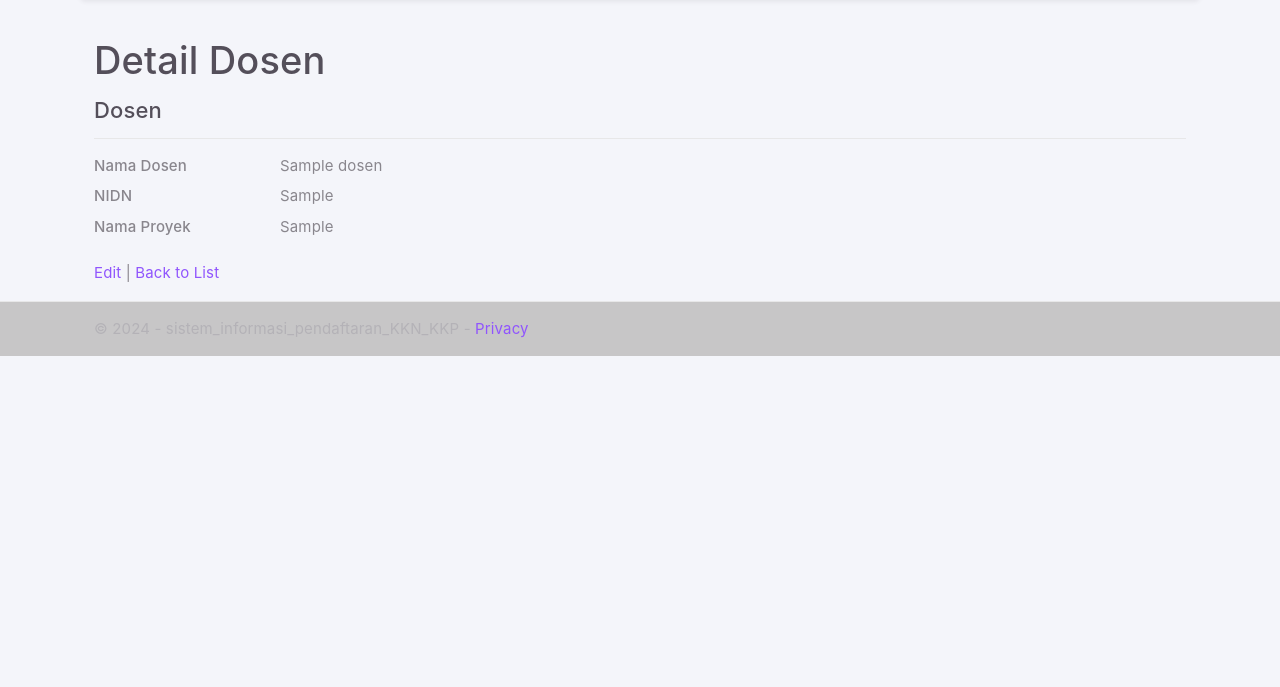
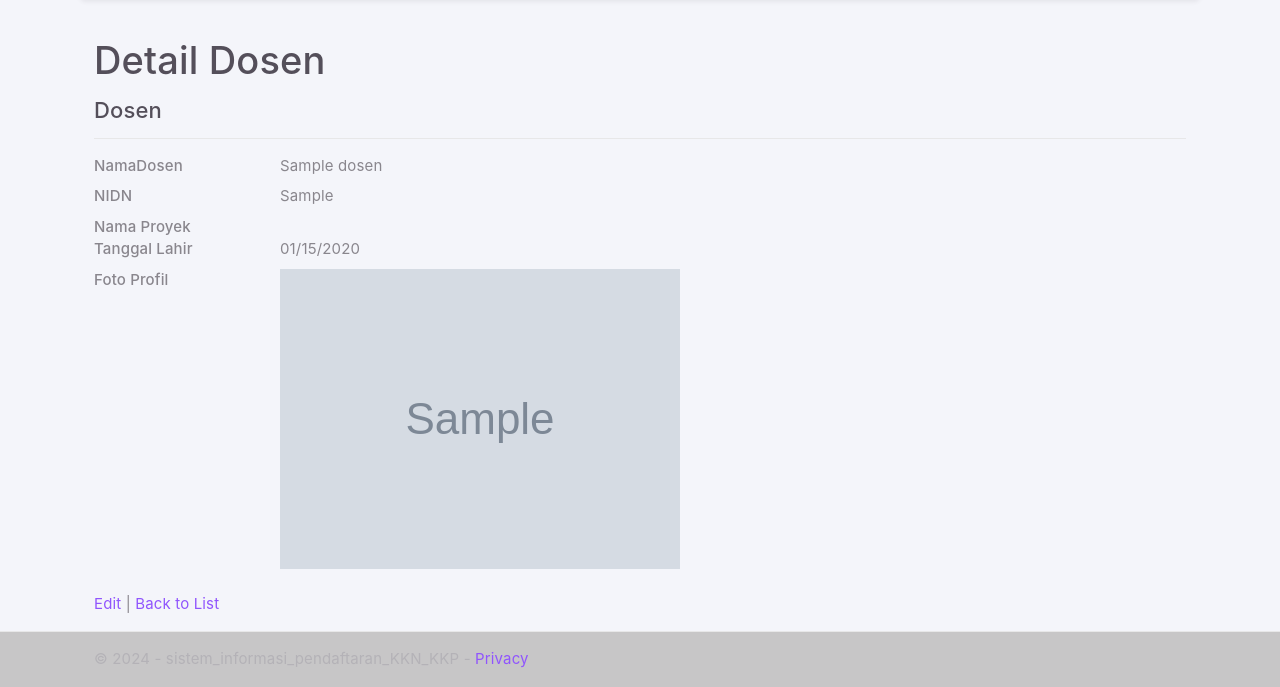
Before and after one commit to Rizz404/PROJECT_2, an ASP.NET Core app: page /Admin/Dosen/Details/1 in a window 1280 px wide. Shown: the part 123-810 px from the top of the page. Before the commit the page ends 479 px from the top, so only its background shows below. Run offline with ASP.NET Core 8, Linux system fonts and the light colour scheme; a user stored in the database is signed in; tables that the repository leaves empty hold one stand-in row (values such as "Sample post"); grey boxes marked "Sample" are stand-in pictures; some libraries are stand-ins or nearby versions.

Commit message:
fix bug dosen

```diff
--- a/SIPKK/Areas/Admin/Controllers/DosenController.cs
+++ b/SIPKK/Areas/Admin/Controllers/DosenController.cs
@@ -130,89 +130,6 @@ namespace SIPKK.Areas.Admin.Controllers
             return View(dosenVM);
         }
 
-        // GET: Dosens/Upsert
-        public async Task<IActionResult> Upsert(string? id)
-        {
-            DosenVM dosenVM = new()
-            {
-                ProyekList = (await _unitOfWork.Proyek.GetAllAsync()).Select(p => new SelectListItem
-                {
-                    Text = p.NamaProyek,
-                    Value = p.Id
-                }).ToList(),
-                Dosen = new Dosen()
-            };
-
-            if(!string.IsNullOrEmpty(dosenVM.Dosen.NamaDosen))
-            {
-                dosenVM.Dosen = await _unitOfWork.Dosen.GetAsync(d => d.Id == id, d => d.Proyek);
-                if(dosenVM == null)
-                {
-                    return NotFound();
-                }
-            }
-            return View(dosenVM);
-        }
-
-        // POST: Dosens/Upsert
-        [HttpPost]
-        [ValidateAntiForgeryToken]
-        public async Task<IActionResult> Upsert(DosenVM dosenVM)
-        {
-            string[] namaDosenArr = dosenVM.Dosen.NamaDosen.Split(" ");
-
-            // Buat username, email, dan password
-            string username = namaDosenArr.Length > 1 ? namaDosenArr[0] : dosenVM.Dosen.NamaDosen + new Cuid2().ToString();
-            string email = $"{dosenVM.Dosen.NIDN}@global.ac.id";
-            string password = "123456789"; // nanti ganti ke tanggal lahir aja
-
-            if(ModelState.IsValid)
-            {
-                if(string.IsNullOrEmpty(dosenVM.Dosen.Id) || string.IsNullOrEmpty(dosenVM.Dosen.NamaDosen))
-                {
-                    // sebenarnya bisa type explisit tapi gini lebih mudah dibaca
-                    var user = new ApplicationUser { UserName = username, Email = email };
-                    var createNewUser = await _userManager.CreateAsync(user, password);
-
-                    if(createNewUser.Succeeded)
-                    {
-                        var addRoleToUser = await _userManager.AddToRoleAsync(user, SD.Role_Dosen);
-
-                        if(addRoleToUser.Succeeded)
-                        {
-                            Dosen dosen = new()
-                            {
-                                IdUser = user.Id,
-                                NIDN = dosenVM.Dosen.NIDN,
-                                NamaDosen = dosenVM.Dosen.NamaDosen,
-                                IdProyek = dosenVM.Dosen.IdProyek,
-                                TanggalLahir = dosenVM.Dosen.TanggalLahir,
-                                FotoProfil = dosenVM.Dosen.FotoProfil,
-                            };
-                            await _unitOfWork.Dosen.CreateAsync(dosen);
-                            TempData["Success"] = "Dosen created successfully";
-                        }
-                        foreach(var error in addRoleToUser.Errors)
-                        {
-                            ModelState.AddModelError(string.Empty, error.Description);
-                        }
-                    }
-                    foreach(var error in createNewUser.Errors)
-                    {
-                        ModelState.AddModelError(string.Empty, error.Description);
-                    }
-                }
-                else
-                {
-                    await _unitOfWork.Dosen.UpdateAsync(dosenVM.Dosen);
-                    TempData["Success"] = "Dosen Updated successfully";
-                }
-                await _unitOfWork.SaveAsync();
-                return RedirectToAction(nameof(Index));
-            }
-            return View(dosenVM);
-        }
-
         // GET: Dosens/Edit/5
         public async Task<IActionResult> Edit(string id)
         {
@@ -247,17 +164,21 @@ namespace SIPKK.Areas.Admin.Controllers
         {
             if(ModelState.IsValid)
             {
-                await _unitOfWork.Dosen.UpdateAsync(dosenVM.Dosen);
-                await _unitOfWork.SaveAsync();
-                TempData["Success"] = "Dosen updated successfully";
-                return RedirectToAction(nameof(Index));
+                var dosenFromDb = await _unitOfWork.Dosen.GetAsync(d => d.Id == dosenVM.Dosen.Id);
+                if(dosenFromDb == null)
+                {
+                    return NotFound();
+                }
+
+                if(await TryUpdateModelAsync(dosenFromDb, "Dosen",
+                   d => d.NamaDosen, d => d.NIDN, d => d.IdProyek, d => d.TanggalLahir))
+                {
+                    await _unitOfWork.Dosen.UpdateAsync(dosenFromDb);
+                    await _unitOfWork.SaveAsync();
+                    TempData["SuccessMessage"] = "Dosen updated successfully";
+                    return RedirectToAction(nameof(Index));
+                }
             }
-            dosenVM.ProyekList = (await _unitOfWork.Proyek.GetAllAsync()).Select(p => new SelectListItem
-            {
-                Text = p.NamaProyek,
-                Value = p.Id
-            }).ToList();
-
             return View(dosenVM);
         }
 
--- a/SIPKK/Areas/Admin/Views/Dosen/Create.cshtml
+++ b/SIPKK/Areas/Admin/Views/Dosen/Create.cshtml
@@ -24,6 +24,11 @@
                 <span asp-validation-for="Dosen.NIDN" class="text-danger"></span>
             </div>
             <div class="form-group">
+                <label asp-for="Dosen.TanggalLahir" class="control-label"></label>
+                <input asp-for="Dosen.TanggalLahir" class="form-control" />
+                <span asp-validation-for="Dosen.TanggalLahir" class="text-danger"></span>
+            </div>
+            <div class="form-group">
                 <label asp-for="Dosen.IdProyek" class="control-label"></label>
                 <select asp-for="@Model.Dosen.IdProyek" asp-items="@Model.ProyekList" class="form-select">
                     <option disabled selected>Pilih Proyek</option>
--- a/SIPKK/Areas/Admin/Views/Dosen/Details.cshtml
+++ b/SIPKK/Areas/Admin/Views/Dosen/Details.cshtml
@@ -2,12 +2,6 @@
 
 @{
     ViewData["Title"] = "Detail Dosen";
-    var dosenDetails = new Dictionary<string, object>
-    {
-        { "Nama Dosen", Model.NamaDosen },
-        { "NIDN", Model.NIDN },
-        { "Nama Proyek", Model.IdProyek }
-    };
 }
 
 <h1>@ViewData["Title"]</h1>
@@ -16,11 +10,36 @@
     <h4>Dosen</h4>
     <hr />
     <dl class="row">
-        @foreach(var detail in dosenDetails)
-        {
-            <dt class="col-sm-2">@detail.Key</dt>
-            <dd class="col-sm-10">@detail.Value</dd>
-        }
+        <dt class="col-sm-2">
+            @Html.DisplayNameFor(model => model.NamaDosen)
+        </dt>
+        <dd class="col-sm-10">
+            @Html.DisplayFor(model => model.NamaDosen)
+        </dd>
+        <dt class="col-sm-2">
+            @Html.DisplayNameFor(model => model.NIDN)
+        </dt>
+        <dd class="col-sm-10">
+            @Html.DisplayFor(model => model.NIDN)
+        </dd>
+        <dt class="col-sm-2">
+            @Html.DisplayNameFor(model => model.Proyek.NamaProyek)
+        </dt>
+        <dd class="col-sm-10">
+            @Html.DisplayFor(model => model.Proyek.NamaProyek)
+        </dd>
+        <dt class="col-sm-2">
+            @Html.DisplayNameFor(model => model.TanggalLahir)
+        </dt>
+        <dd class="col-sm-10">
+            @Html.DisplayFor(model => model.TanggalLahir)
+        </dd>
+        <dt class="col-sm-2">
+            @Html.DisplayNameFor(model => model.FotoProfil)
+        </dt>
+        <dd class="col-sm-10">
+            <img src="@Model.FotoProfil" />
+        </dd>
     </dl>
 </div>
 <div>
--- a/SIPKK/Areas/Admin/Views/Dosen/Edit.cshtml
+++ b/SIPKK/Areas/Admin/Views/Dosen/Edit.cshtml
@@ -25,6 +25,11 @@
                 <span asp-validation-for="Dosen.NIDN" class="text-danger"></span>
             </div>
             <div class="form-group">
+                <label asp-for="Dosen.TanggalLahir" class="control-label"></label>
+                <input asp-for="Dosen.TanggalLahir" class="form-control" />
+                <span asp-validation-for="Dosen.TanggalLahir" class="text-danger"></span>
+            </div>
+            <div class="form-group">
                 <label asp-for="Dosen.IdProyek" class="control-label"></label>
                 <select asp-for="@Model.Dosen.IdProyek" asp-items="@Model.ProyekList" class="form-select">
                     <option disabled selected>Pilih Proyek</option>
```
Also changed, not shown: SIPKK/Areas/Admin/Views/Dosen/Delete.cshtml (+14 -2 lines), SIPKK/Areas/Admin/Views/Dosen/Index.cshtml (+29 -14 lines).
